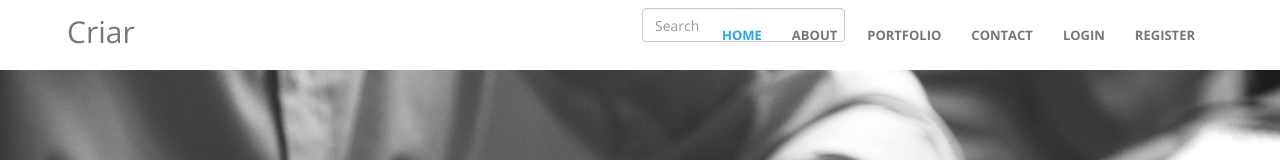
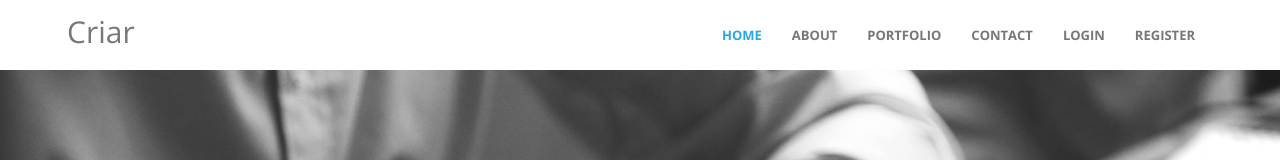
Before and after one commit to vyaskartik20/criar, a plain HTML site: page index.html in a window 1280 px wide. Shown: the top 160 px of the page. Drawn offline with nearby package versions, Linux system fonts and the light colour scheme.

Commit message:
Update index.html

```diff
--- a/index.html
+++ b/index.html
@@ -120,11 +120,6 @@
 						</div>
 						</li>
 					</ul>
-						<form class=" navbar-form navbar-right   form-inline my-2 my-lg-0" style="width: 80px"  >
-								<input class="form-control mr-sm-2" type="input" placeholder="Search">
-								<!-- <button class="btn btn-outline-success my-2 my-sm-0" type="input">Search</button> -->
-							  </form>
-
 					</ul>
 
 				</div>
```
